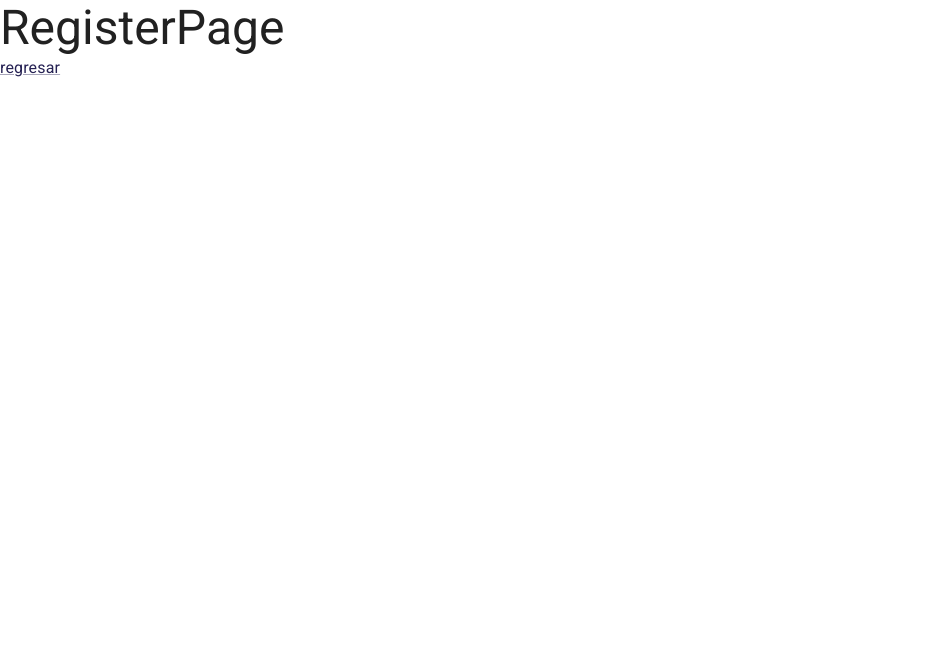
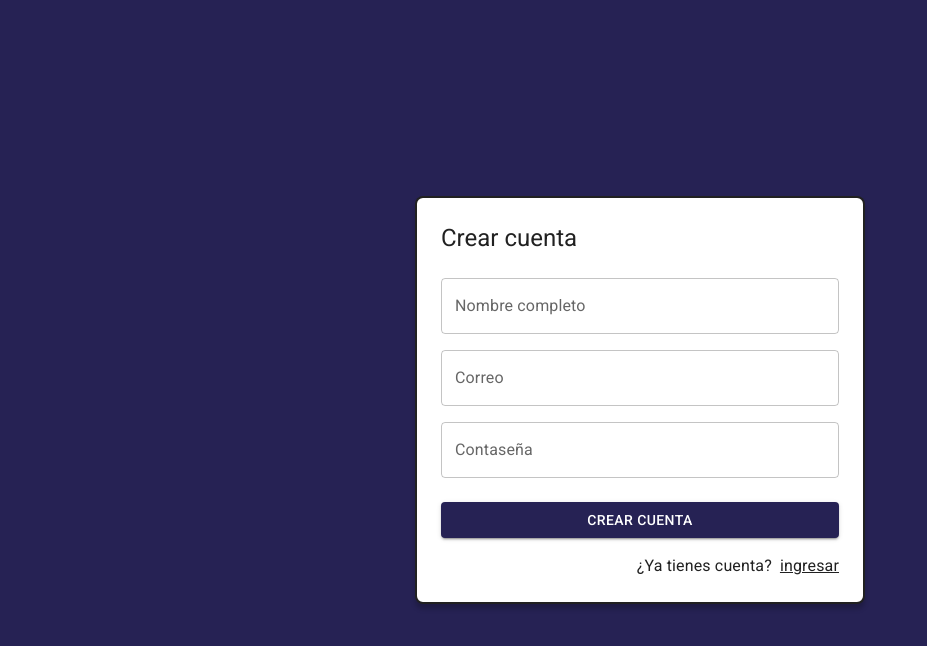
Before and after one commit to SoyDoryam/JournalAppV2, a React (Create React App) app: page /auth/register in a window 1280 px wide. Shown: the top 646 px of the page, without its empty margins (0-927 px from the left). Built offline with nearby package versions, Linux system fonts and the light colour scheme.

Commit message:
RegisterPage - Diseño

```diff
--- /dev/null
+++ b/src/auth/layout/AuthLayout.jsx
@@ -0,0 +1,33 @@
+import { Grid, Typography } from '@mui/material'
+import React from 'react'
+
+const AuthLayout = ({ children, title = '' }) => {
+  return (
+    <Grid
+    container
+    spacing={0}
+    direction='column'
+    alignItems='center'
+    justifyContent='center'
+    sx={{
+      minHeight: '100vh',
+      backgroundColor: 'primary.main',
+      padding: 4
+    }}
+  >
+        <Grid item border={2}
+        className='box-shadow'
+        xs={3}
+        sx={{
+            width: { sm: 450 },
+            backgroundColor: 'white',
+            padding: 3,
+            borderRadius: 2 }}>
+        <Typography variant='h5' sx={{ mb: 1 }}>{title}</Typography>
+        { children }
+        </Grid>
+    </Grid>
+  )
+}
+
+export default AuthLayout
--- a/src/auth/pages/LoginPage.jsx
+++ b/src/auth/pages/LoginPage.jsx
@@ -1,76 +1,55 @@
-import { Link as RouterLink } from 'react-router-dom'
-import { Google } from '@mui/icons-material'
-import { Button, Grid, Link, TextField, Typography } from '@mui/material'
-import React from 'react'
+import { Link as RouterLink } from "react-router-dom";
+import { Google } from "@mui/icons-material";
+import { Button, Grid, Link, TextField, Typography } from "@mui/material";
+import React from "react";
+import AuthLayout from "../layout/AuthLayout";
 
 const LoginPage = () => {
   return (
-    <Grid
-      container
-      spacing={0}
-      direction='column'
-      alignItems='center'
-      justifyContent='center'
-      sx={{
-        minHeight: '100vh',
-        backgroundColor: 'primary.main',
-        padding: 4
-      }}
-    >
-      <Grid item border={2}
-        className='box-shadow'
-        xs={3}
-        sx={{ backgroundColor: 'white', padding: 3, borderRadius: 2 }}>
-        <Typography variant='h5' sx={{ mb: 1 }}>Login</Typography>
-
+    <AuthLayout title="Login">
       <form>
         <Grid container>
-            <Grid item xs={12} >
+          <Grid item xs={12}>
             <TextField
-              label='Correo'
-              type='email'
-              placeholder='correo@google.com'
+              label="Correo"
+              type="email"
+              placeholder="correo@google.com"
               fullWidth
             />
           </Grid>
 
           <Grid item xs={12} sx={{ mt: 2 }}>
             <TextField
-              label='Contaseña'
-              type='password'
-              placeholder='Contraceña'
+              label="Contaseña"
+              type="password"
+              placeholder="Contraceña"
               fullWidth
             />
-
           </Grid>
 
-            <Grid container spacing={2} sx={{mb: 2, mt: 1}}>
+          <Grid container spacing={2} sx={{ mb: 2, mt: 1 }}>
             <Grid item xs={12} sm={6}>
-                <Button variant='contained' fullWidth>
+              <Button variant="contained" fullWidth>
                 Login
               </Button>
             </Grid>
 
             <Grid item xs={12} sm={6}>
-                <Button variant='contained' fullWidth>
+              <Button variant="contained" fullWidth>
                 <Google />
-                  <Typography sx={{ml: 1}}>Google</Typography>
+                <Typography sx={{ ml: 1 }}>Google</Typography>
               </Button>
             </Grid>
           </Grid>
-
         </Grid>
-          <Grid container direction='row' justifyContent='end'>
-            <Link component={ RouterLink } color='inherit' to='/auth/register'>
+        <Grid container direction="row" justifyContent="end">
+          <Link component={RouterLink} color="inherit" to="/auth/register">
             Crear una cuenta
           </Link>
         </Grid>
       </form>
+    </AuthLayout>
+  );
+};
 
-      </Grid>
-
-    </Grid>
-  )
-}
-
-export default LoginPage
+export default LoginPage;
--- a/src/auth/pages/RegisterPage.jsx
+++ b/src/auth/pages/RegisterPage.jsx
@@ -1,14 +1,57 @@
-import { Link, Typography } from '@mui/material'
-import React from 'react'
-import { Link as RouterLink} from 'react-router-dom'
+import { Link as RouterLink } from "react-router-dom";
+import { Button, Grid, Link, TextField, Typography } from "@mui/material";
+import React from "react";
+import AuthLayout from "../layout/AuthLayout";
 
 const RegisterPage = () => {
   return (
-    <>
-      <Typography variant='h3'>RegisterPage</Typography>
-      <Link component={ RouterLink } to='/auth/Login'>regresar</Link>
-    </>
-  )
-}
+    <AuthLayout title="Crear cuenta">
+      <form>
+        <Grid container>
+          <Grid item xs={12} sx={{ mt: 2 }}>
+            <TextField
+              label="Nombre completo"
+              type="text"
+              placeholder="Nombre completo"
+              fullWidth
+            />
+          </Grid>
+          <Grid item xs={12}  sx={{ mt: 2 }}>
+            <TextField
+              label="Correo"
+              type="email"
+              placeholder="correo@google.com"
+              fullWidth
+            />
+          </Grid>
 
-export default RegisterPage
+          <Grid item xs={12} sx={{ mt: 2 }}>
+            <TextField
+              label="Contaseña"
+              type="password"
+              placeholder="Contraceña"
+              fullWidth
+            />
+          </Grid>
+
+          <Grid container spacing={2} sx={{ mb: 2, mt: 1 }}>
+            <Grid item xs={12}>
+              <Button variant="contained" fullWidth>
+                Crear cuenta
+              </Button>
+            </Grid>
+
+          </Grid>
+        </Grid>
+        <Grid container direction="row" justifyContent="end">
+          <Typography sx={{mr: 1}}>¿Ya tienes cuenta?</Typography>
+          <Link component={RouterLink} color="inherit" to="/auth/Login">
+            ingresar
+          </Link>
+        </Grid>
+      </form>
+    </AuthLayout>
+  );
+};
+
+export default RegisterPage;
```
Lines whose indentation alone changed are shown as unchanged.
